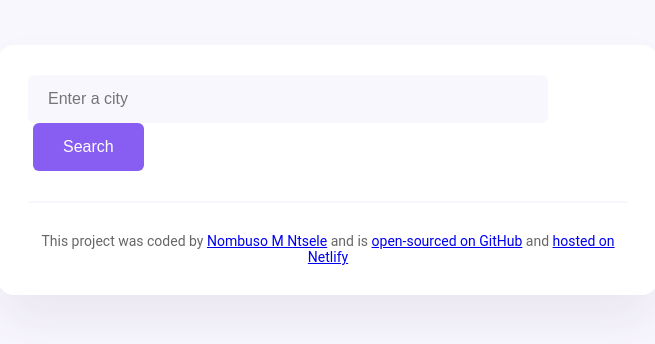
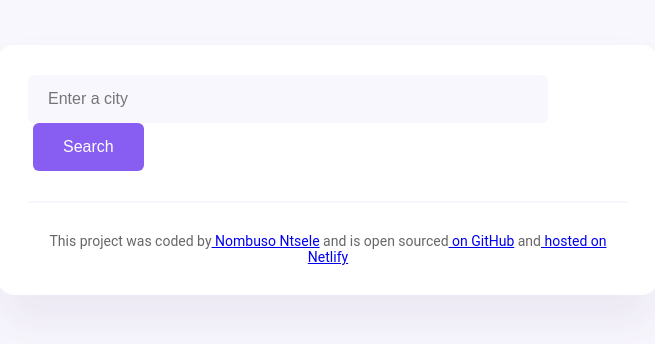
Before and after one commit to Nombuso28/final-weather-app-project, a React (Create React App) app: page / in a window 1280 px wide. Shown: the top 344 px of the page, without its empty margins (312-967 px from the left). Built offline with nearby package versions, Linux system fonts and the light colour scheme; no server answers.

Commit message:
updated footer

```diff
--- a/src/App.js
+++ b/src/App.js
@@ -31,24 +31,10 @@ function App() {
         <Weather city={city} />
       </main>
       <footer>
-          This project was coded by{" "}
-          <a href="https://www.delac.io/" target="_blank">
-            Nombuso M Ntsele
-          </a>{" "}
-          and is{" "}
-          <a
-            href="https://github.com/Nombuso28/final-weather-app-project"
-            target="_blank"
-          >
-            open-sourced on GitHub
-          </a>{" "}
-          and{" "}
-          <a
-            href="https://suspicious-beaver-111c4d.netlify.com/"
-            target="_blank"
-          >
-            hosted on Netlify
-          </a>
+            This project was coded by
+            <a href="https://github.com/Nombuso28" target="_blank" rel="noopener noreferrer"> Nombuso Ntsele</a> and is open sourced
+            <a href="https://github.com/Nombuso28" target="_blank" rel="noopener noreferrer"> on GitHub</a> and
+            <a href="https://nombuso.netlify.app" target="_blank" rel="noopener noreferrer"> hosted on Netlify</a>
         </footer>
     </div>
   );
```
